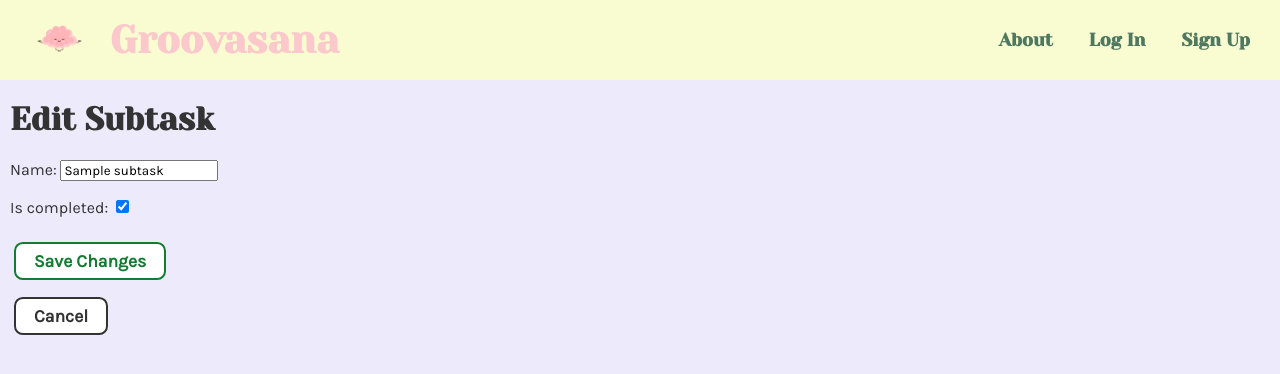
After one commit to victoriatillero/groovasana, a Django app: page /subtasks/1/update/ in a window 1280 px wide. The commit adds this page. Shown: the top 374 px of the page. Run offline with Django 5.2, Linux system fonts and the light colour scheme; tables that the repository leaves empty hold one stand-in row (values such as "Sample post").

Commit message:
CRUD on subtasks

```diff
--- a/main_app/forms.py
+++ b/main_app/forms.py
@@ -22,4 +22,4 @@ class TodoCategoryForm(forms.ModelForm):
 class SubtaskForm(forms.ModelForm):
     class Meta:
         model = Subtask
-        fields = ['name']
+        fields = ['name', 'is_completed']
--- /dev/null
+++ b/main_app/static/css/subtask.css
@@ -0,0 +1,31 @@
+.btn {
+  font-family: inherit;
+  font-size: 1.1rem;
+  padding: 0.4em 1em;
+  border-radius: 0.5em;
+  border: 2px solid transparent;
+  text-decoration: none;
+  display: inline-block;
+  margin: 0.5em 0.25em;
+  cursor: pointer;
+}
+
+.btn.submit {
+  color: #137c32;
+  border-color: #137c32;
+  background-color: white;
+}
+
+.btn.submit:hover {
+  background-color: #eaf6ea;
+}
+
+.btn.secondary {
+  color: #333;
+  border: 2px solid #333;
+  background-color: white;
+}
+
+.btn.secondary:hover {
+  background-color: #f1f1f1;
+}
--- a/main_app/templates/base.html
+++ b/main_app/templates/base.html
@@ -8,6 +8,7 @@
   <link rel="shortcut icon" type="image/png" href="{% static 'images/g-for-groovasana-no-backg.png' %}">
   <link rel="stylesheet" href="{% static 'css/base.css' %}">
   <link href="https://fonts.googleapis.com/css2?family=Karla&family=Yeseva+One&display=swap" rel="stylesheet">
+  <link rel="stylesheet" href="https://cdnjs.cloudflare.com/ajax/libs/font-awesome/6.4.0/css/all.min.css"/>
   <title>Groovasana</title>
   {% block head %}{% endblock %}
 </head>
--- /dev/null
+++ b/main_app/templates/subtasks/update.html
@@ -0,0 +1,15 @@
+{% extends 'base.html' %}
+{% load static %}
+{% block head %}
+<link rel="stylesheet" href="{% static 'css/subtask.css' %}">
+{% endblock %}
+
+{% block content %}
+<h1>Edit Subtask</h1>
+<form method="POST">
+  {% csrf_token %}
+  {{ form.as_p }}
+  <button type="submit" class="btn submit">Save Changes</button>
+</form>
+<a href="{% url 'todo-detail' subtask.todo.id %}" class="btn secondary">Cancel</a>
+{% endblock %}
--- a/main_app/urls.py
+++ b/main_app/urls.py
@@ -11,6 +11,8 @@ urlpatterns = [
     path('todo/<int:pk>/delete/', views.TodoDelete.as_view(), name='todo-delete'),
     path('todos/<int:todo_id>/add-subtask/', views.add_subtask, name='add-subtask'),
     path('subtasks/<int:subtask_id>/toggle/', views.toggle_subtask, name='toggle-subtask'),
+    path('subtasks/<int:pk>/update/', views.subtask_update,name='subtask-update' ),
+    path('subtasks/<int:pk>/delete/', views.subtask_delete, name='subtask-delete'),
     path('accounts/', include('django.contrib.auth.urls')),
     path('accounts/signup/', views.signup, name='signup'),
 ]
--- a/main_app/views.py
+++ b/main_app/views.py
@@ -8,6 +8,7 @@ from django.contrib.auth.forms import UserCreationForm
 from django.contrib.auth.decorators import login_required
 from django.contrib.auth.mixins import LoginRequiredMixin
 from django.http import JsonResponse
+from django.shortcuts import get_object_or_404
 
 def home(request):
     return render(request, 'home.html')
@@ -90,3 +91,24 @@ def toggle_subtask(request, subtask_id):
     subtask.is_completed = not subtask.is_completed
     subtask.save()
     return JsonResponse({'completed':subtask.is_completed})
+
+
+def subtask_update(request, pk):
+    subtask= get_object_or_404(Subtask, pk=pk)
+
+    if request.method == 'POST':
+        form = SubtaskForm(request.POST, instance=subtask)
+        if form.is_valid():
+            form.save()
+            return redirect ('todo-detail', todo_id= subtask.todo.id)
+    else:
+            form = SubtaskForm(instance=subtask)
+
+    return render(request, 'subtasks/update.html', {'form': form, 'subtask':subtask})
+
+@login_required
+def subtask_delete(request,pk):
+    subtask = get_object_or_404(Subtask, pk=pk)
+    todo_id = subtask.todo.id
+    subtask.delete()
+    return redirect ('todo-detail', todo_id=todo_id)
```
Also changed, not shown: main_app/static/css/todos/todo-detail.css (+10 -0 lines), main_app/templates/todos/detail.html (+12 -1 lines).
